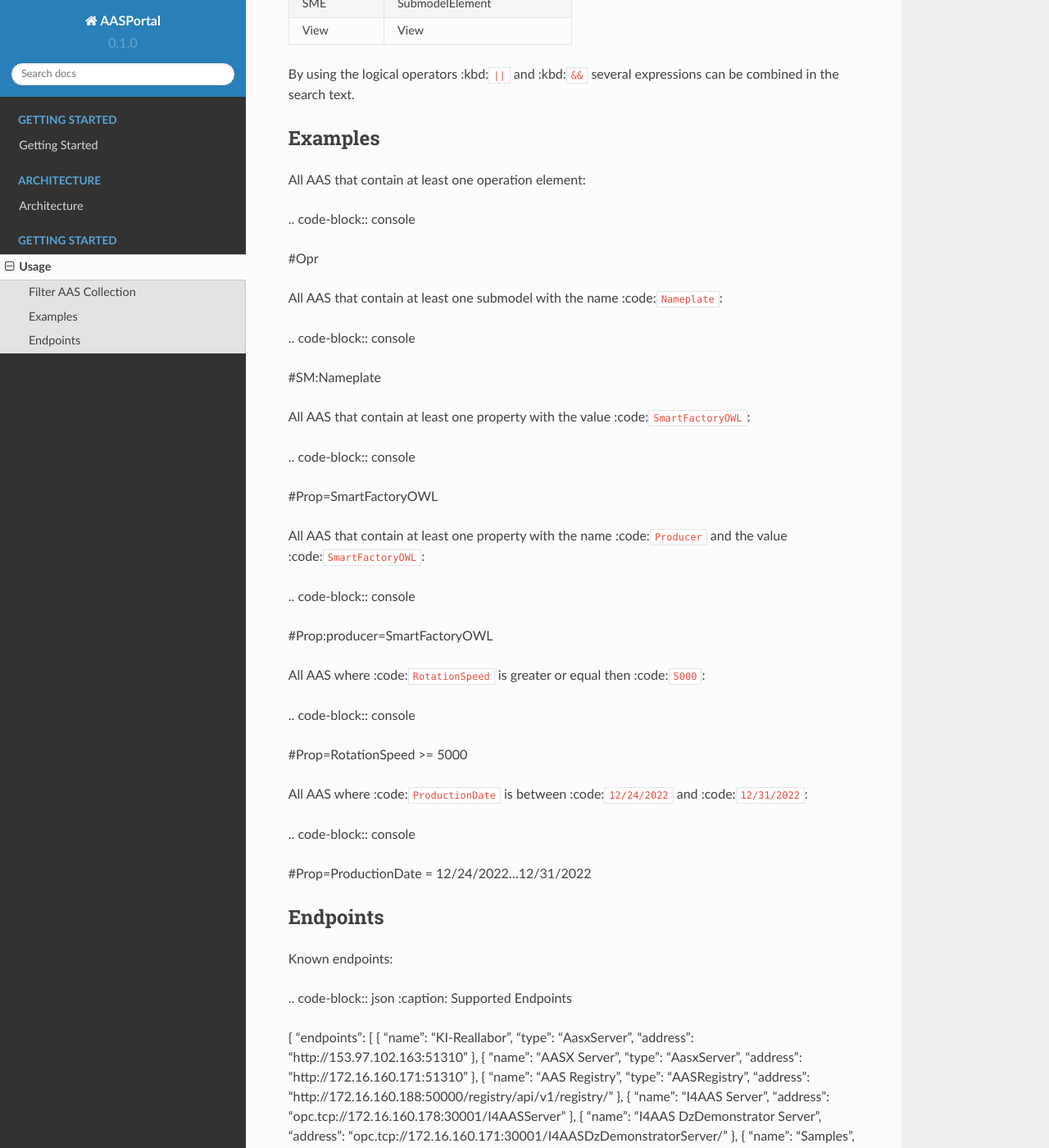
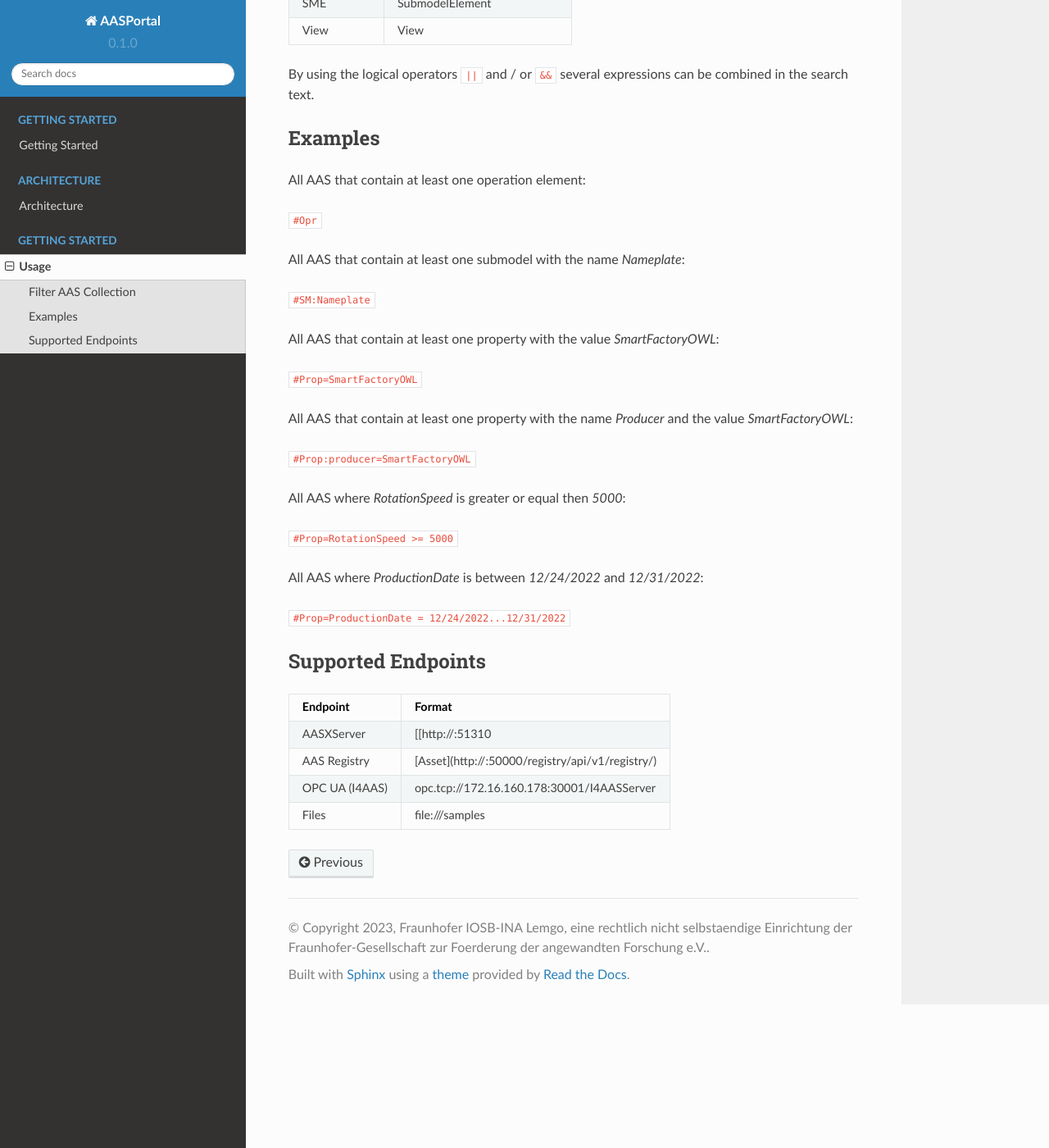
Before and after one commit to fpethig/rtd-tutorial, a Sphinx documentation site: the page built from docs/source/usage.md, in a window 1280 px wide and 1400 px high, scrolled down 1368 px. Shown: the whole window at 82% size. Built offline with Sphinx 7.4.7 and the Read the Docs theme 2.0.0, drawn with Linux system fonts in a browser that asks for light colours; some of the changed text lies outside the part shown.

Commit message:
Update usage.md

```diff
--- a/docs/source/usage.md
+++ b/docs/source/usage.md
@@ -40,82 +40,38 @@ A search within the structure of an AAS is started if the search text begins wit
    | SME          | SubmodelElement              |
    | View         | View                         |
 
-By using the logical operators :kbd:`||` and :kbd:`&&` several expressions can be combined in the search text.
+By using the logical operators `||` and / or `&&` several expressions can be combined in the search text.
 
-Examples
---------
-
+## Examples
 All AAS that contain at least one operation element:
 
-.. code-block:: console
+`#Opr`
 
-   #Opr
+All AAS that contain at least one submodel with the name *Nameplate*:
 
-All AAS that contain at least one submodel with the name :code:`Nameplate`:
+`#SM:Nameplate`
 
-.. code-block:: console
+All AAS that contain at least one property with the value *SmartFactoryOWL*:
 
-   #SM:Nameplate
+`#Prop=SmartFactoryOWL`
 
-All AAS that contain at least one property with the value :code:`SmartFactoryOWL`:
+All AAS that contain at least one property with the name *Producer* and the value *SmartFactoryOWL*:
 
-.. code-block:: console
+`#Prop:producer=SmartFactoryOWL`
 
-   #Prop=SmartFactoryOWL
+All AAS where *RotationSpeed* is greater or equal then *5000*:
 
-All AAS that contain at least one property with the name :code:`Producer` and the value :code:`SmartFactoryOWL`:
+`#Prop=RotationSpeed >= 5000`
 
-.. code-block:: console
+All AAS where *ProductionDate* is between *12/24/2022* and *12/31/2022*:
 
-   #Prop:producer=SmartFactoryOWL
+`#Prop=ProductionDate = 12/24/2022...12/31/2022`
 
-All AAS where :code:`RotationSpeed` is greater or equal then :code:`5000`:
+## Supported Endpoints
 
-.. code-block:: console
-
-   #Prop=RotationSpeed >= 5000
-
-All AAS where :code:`ProductionDate` is between :code:`12/24/2022` and :code:`12/31/2022`:
-
-.. code-block:: console
-
-   #Prop=ProductionDate = 12/24/2022...12/31/2022
-
-Endpoints
----------
-Known endpoints:
-
-.. code-block:: json
-   :caption: Supported Endpoints
-
-   {
-       "endpoints": [
-           {
-               "name": "KI-Reallabor",
-               "type": "AasxServer",
-               "address": "http://153.97.102.163:51310"
-           },
-           {
-               "name": "AASX Server",
-               "type": "AasxServer",
-               "address": "http://172.16.160.171:51310"
-           },
-           {
-               "name": "AAS Registry",
-               "type": "AASRegistry",
-               "address": "http://172.16.160.188:50000/registry/api/v1/registry/"
-           },
-           {
-               "name": "I4AAS Server",
-               "address": "opc.tcp://172.16.160.178:30001/I4AASServer"
-           },
-           {
-               "name": "I4AAS DzDemonstrator Server",
-               "address": "opc.tcp://172.16.160.171:30001/I4AASDzDemonstratorServer/"
-           },
-           {
-               "name": "Samples",
-               "address": "file:///samples"
-           }
-       ]
-   }
+| Endpoint       | Format                                                         |
+| -------------- | -------------------------------------------------------------- |
+| AASXServer     | [[http://<Host IP>:51310                                       |
+| AAS Registry   | [Asset](http://<Host IP>:50000/registry/api/v1/registry/)      |
+| OPC UA (I4AAS) | opc.tcp://172.16.160.178:30001/I4AASServer                     |
+| Files          | file:///samples                                                |
```
